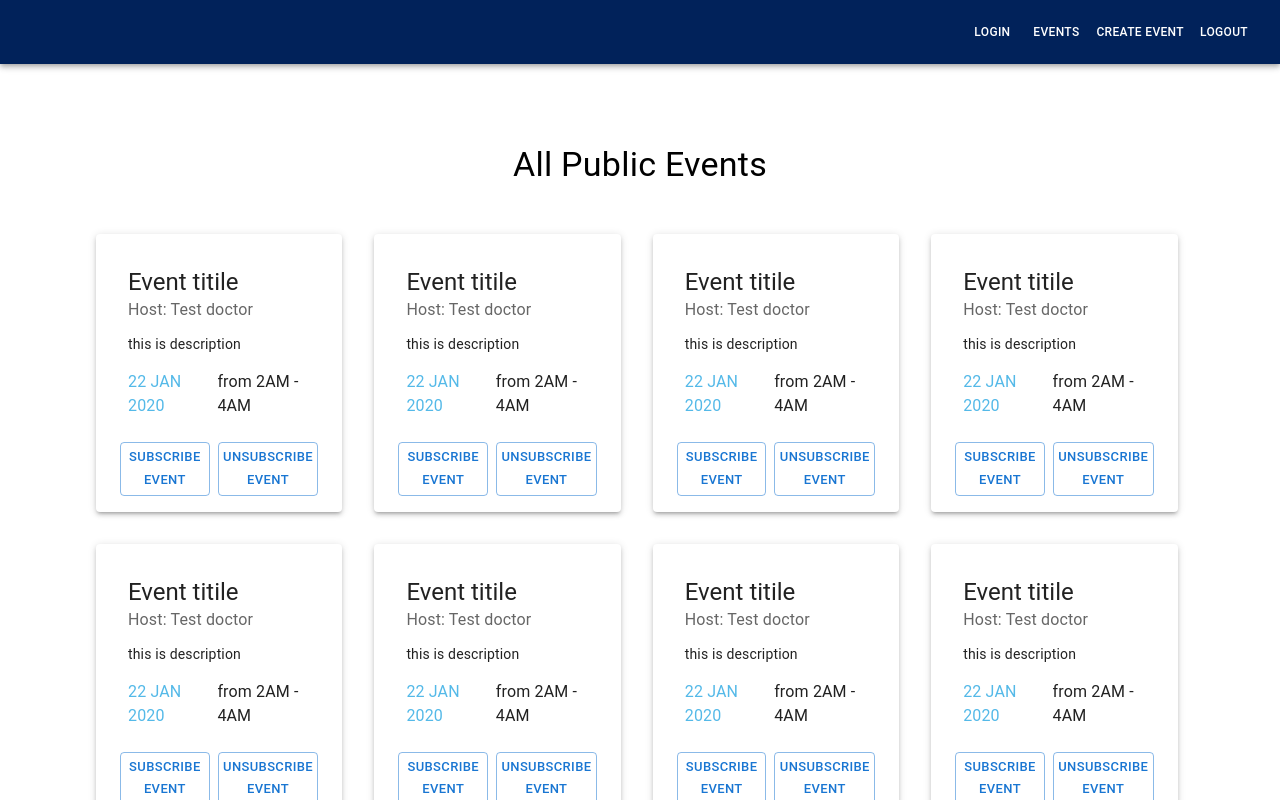
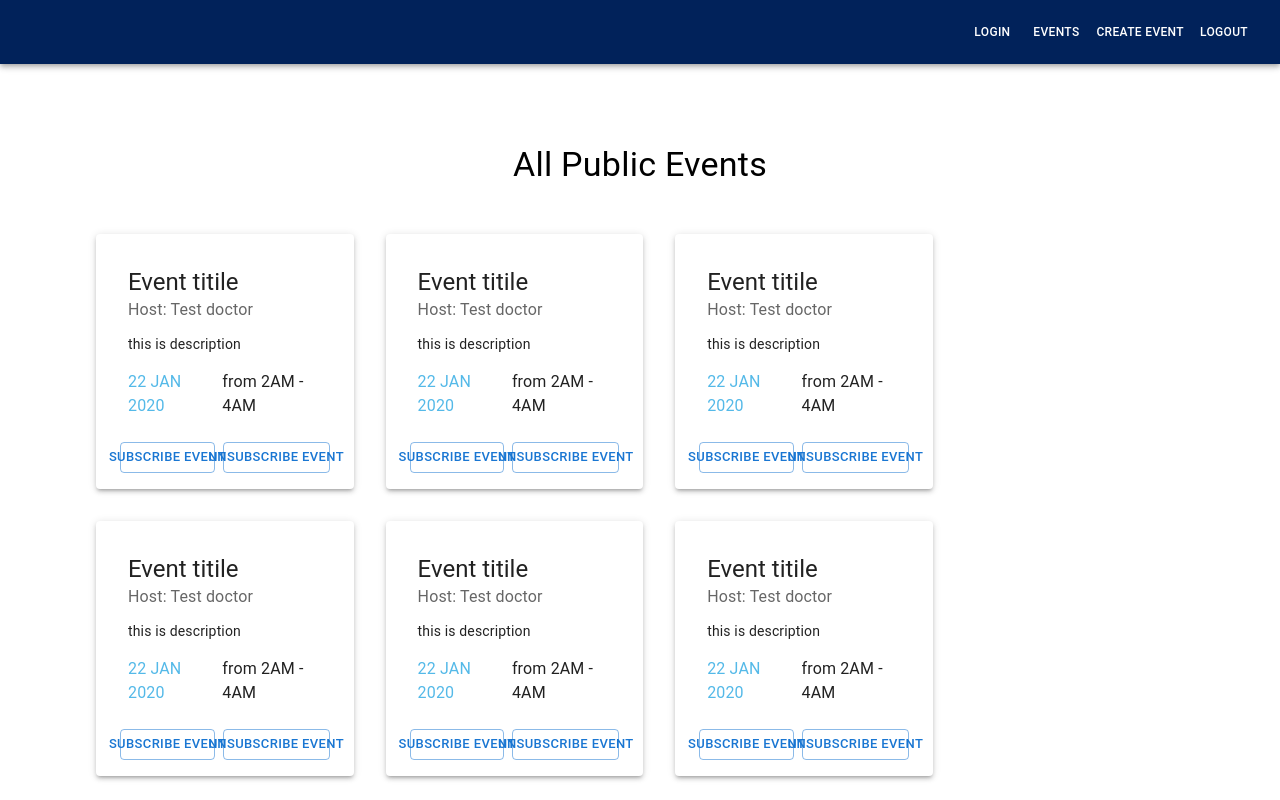
Before and after one commit to zahidalidev/moramedical, a Next.js app: page /events in a window 1280 px wide. Shown: the top 800 px of the page. Built offline with nearby package versions, Linux system fonts and the light colour scheme.

Commit message:
refactor

```diff
--- a/pages/events/styles.module.scss
+++ b/pages/events/styles.module.scss
@@ -8,12 +8,12 @@
   flex-direction: column;
 
   .eventsContainer {
+    width: 100%;
     margin-top: 2rem;
     display: table;
-    width: 100%;
 
     .card {
-      width: 22%;
+      width: 23%;
       float: left;
       margin: 1rem;
       padding: 1rem;
@@ -36,6 +36,7 @@
       .cardAction {
         display: flex;
         justify-content: space-between;
+        white-space: nowrap;
         margin-bottom: -0.5rem;
       }
     }
```
